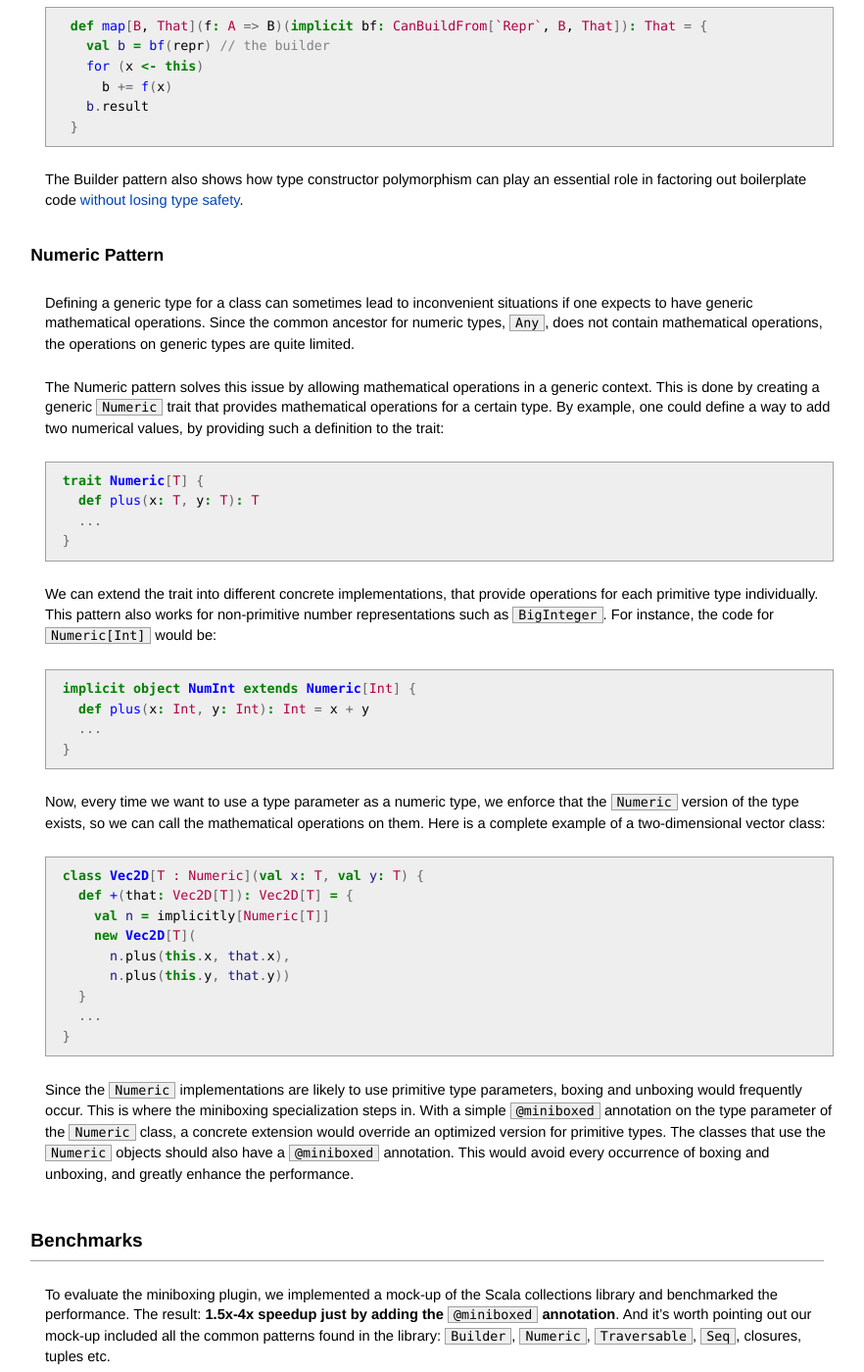
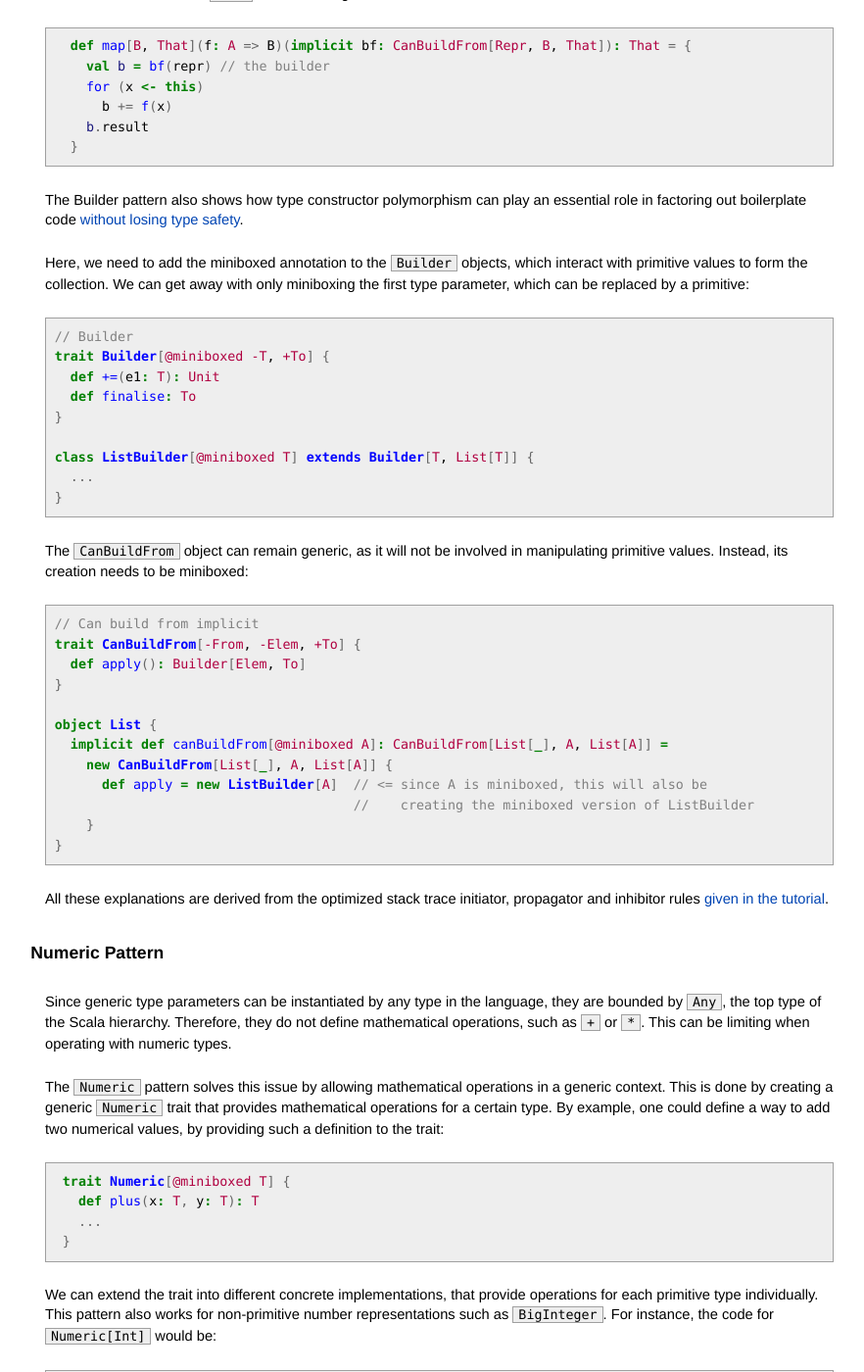
Before and after one commit to miniboxing/miniboxing.github.io, a Jekyll site: the page built from example_linkedlist.md, in a window 1280 px wide and 1400 px high, scrolled down 3346 px. Shown: the whole window at 98% size, without its empty margins (281-1163 px from the left). Built offline with Jekyll 4.4.1, drawn with Linux system fonts in a browser that asks for light colours; comment, search, counter and statistics services are not loaded; some of the changed text lies outside the part shown.

Commit message:
Polishing

```diff
--- a/example_linkedlist.md
+++ b/example_linkedlist.md
@@ -26,12 +26,12 @@ This nesting and splitting of functionality makes is necessary to have deep mini
 
 {% highlight scala %}
  // trait/class definition needs to be marked:
- trait Traversable[`@miniboxed` +A] extends
+ trait Traversable[@miniboxed +A] extends
  // parents' definitions also have to be marked:
-       TraversableLike[`A`, Traversable[A]]
-       with GenTraversable[`A`]
-       with TraversableOnce[`A`]
-       with GenericTraversableTemplate[`A`, Traversable] { ... }
+       TraversableLike[A, Traversable[A]]
+       with GenTraversable[A]
+       with TraversableOnce[A]
+       with GenericTraversableTemplate[A, Traversable] { ... }
 {% endhighlight %}
 
 Since the goal of Scala collections is to avoid code duplication, collection comprehensions, such as `map` and `filter`, all rely on a common mechanism: visiting each element in the collection, performing an action for it and (optionally) adding the result to a new collection. For example, `filter` visits all elements and for each element applies a predicate which decides whether the element should be part of the resulting collection or not:
@@ -128,7 +128,7 @@ res2: immutable.Iterable[Int] = ...
 To achieve this, the `map` function will rely on a `Builder` generated from the `CanBuildFrom` parameter, where `Repr` is the current collection and `That` is the resulting collection:
 
 {% highlight scala %}
-  def map[B, That](f: A => B)(implicit bf: CanBuildFrom[`Repr`, B, That]): That = {
+  def map[B, That](f: A => B)(implicit bf: CanBuildFrom[Repr, B, That]): That = {
     val b = bf(repr) // the builder
     for (x <- this)
       b += f(x)
@@ -139,14 +139,49 @@ To achieve this, the `map` function will rely on a `Builder` generated from the
 
 The Builder pattern also shows how type constructor polymorphism can play an essential role in factoring out boilerplate code [without losing type safety](http://citeseerx.ist.psu.edu/viewdoc/summary?doi=10.1.1.175.9005).
 
+Here, we need to add the miniboxed annotation to the `Builder` objects, which interact with primitive values to form the collection. We can get away with only miniboxing the first type parameter, which can be replaced by a primitive:
+
+{% highlight scala %}
+// Builder
+trait Builder[@miniboxed -T, +To] {
+  def +=(e1: T): Unit
+  def finalise: To
+}
+
+class ListBuilder[@miniboxed T] extends Builder[T, List[T]] {
+  ...
+}
+
+{% endhighlight %}
+
+The `CanBuildFrom` object can remain generic, as it will not be involved in manipulating primitive values. Instead, its creation needs to be miniboxed:
+
+{% highlight scala %}
+// Can build from implicit
+trait CanBuildFrom[-From, -Elem, +To] {
+  def apply(): Builder[Elem, To]
+}
+
+object List {
+  implicit def canBuildFrom[@miniboxed A]: CanBuildFrom[List[_], A, List[A]] =
+    new CanBuildFrom[List[_], A, List[A]] {
+      def apply = new ListBuilder[A]  // <= since A is miniboxed, this will also be
+                                      //    creating the miniboxed version of ListBuilder
+    }
+}
+{% endhighlight %}
+
+All these explanations are derived from the optimized stack trace initiator, propagator and inhibitor rules [given in the tutorial](/tutorial.html).
+
+
 ### Numeric Pattern
 
-Defining a generic type for a class can sometimes lead to inconvenient situations if one expects to have generic mathematical operations. Since the common ancestor for numeric types, `Any`, does not contain mathematical operations, the operations on generic types are quite limited.
+Since generic type parameters can be instantiated by any type in the language, they are bounded by `Any`, the top type of the Scala hierarchy. Therefore, they do not define mathematical operations, such as `+` or `*`. This can be limiting when operating with numeric types.
 
-The Numeric pattern solves this issue by allowing  mathematical operations in a generic context. This is done by creating a generic `Numeric` trait that provides mathematical operations for a certain type. By example, one could define a way to add two numerical values, by providing such a definition to the trait:
+The `Numeric` pattern solves this issue by allowing  mathematical operations in a generic context. This is done by creating a generic `Numeric` trait that provides mathematical operations for a certain type. By example, one could define a way to add two numerical values, by providing such a definition to the trait:
 
 {% highlight scala %}
- trait Numeric[T] {
+ trait Numeric[@miniboxed T] {
    def plus(x: T, y: T): T
    ...
  }
@@ -175,7 +210,7 @@ Now, every time we want to use a type parameter as a numeric type, we enforce th
  }
 {% endhighlight %}
 
-Since the `Numeric` implementations are likely to use primitive type parameters, boxing and unboxing would frequently occur. This is where the miniboxing specialization steps in. With a simple `@miniboxed` annotation on the type parameter of the `Numeric` class, a concrete extension would override an optimized version for primitive types. The classes that use the `Numeric` objects should also have a `@miniboxed` annotation. This would avoid every occurrence of boxing and unboxing, and greatly enhance the performance.
+Since the `Numeric` implementations are likely to use primitive type parameters, boxing and unboxing would frequently occur. This is where the miniboxing steps in. With a simple `@miniboxed` annotation on the type parameter of the `Numeric` class, a concrete extension would override an optimized version for primitive types. The classes that use the `Numeric` objects should also have a `@miniboxed` annotation. This would avoid every occurrence of boxing and unboxing, and greatly enhance the performance.
 
 <a id="benchmarks"/>
 
```
Also changed, not shown: other parts of example_linkedlist.md (+3 -3 lines).
